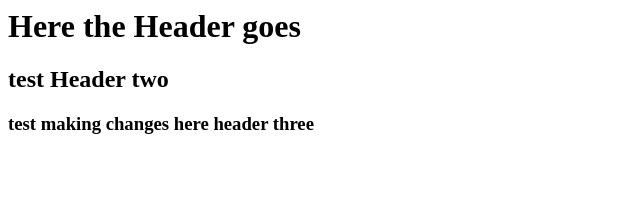
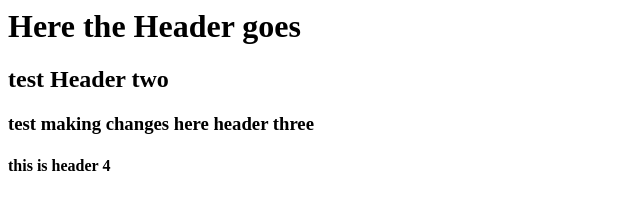
Before and after one commit to krish-san2k/webapp, a plain HTML site: page index.html in a window 1280 px wide. Shown: the whole page, without its empty margins (0-640 px from the left). Drawn offline with Linux system fonts and the light colour scheme.

Commit message:
dummy push

```diff
--- a/index.html
+++ b/index.html
@@ -1,3 +1,4 @@
 <h1>Here the Header goes<h1>
 <h2>test Header two<h2>
 <h3>test making changes here header three<h3>
+<h4>this is header 4<h4>
```
